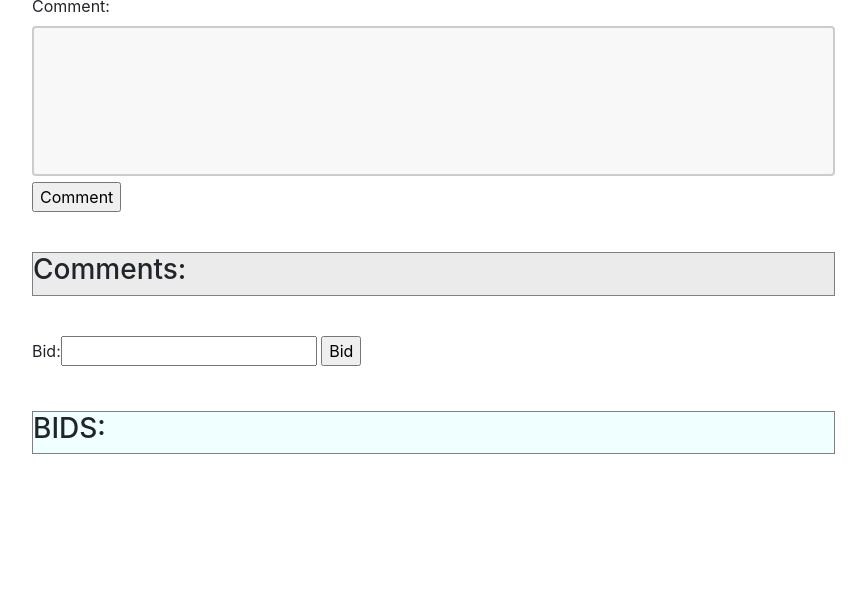
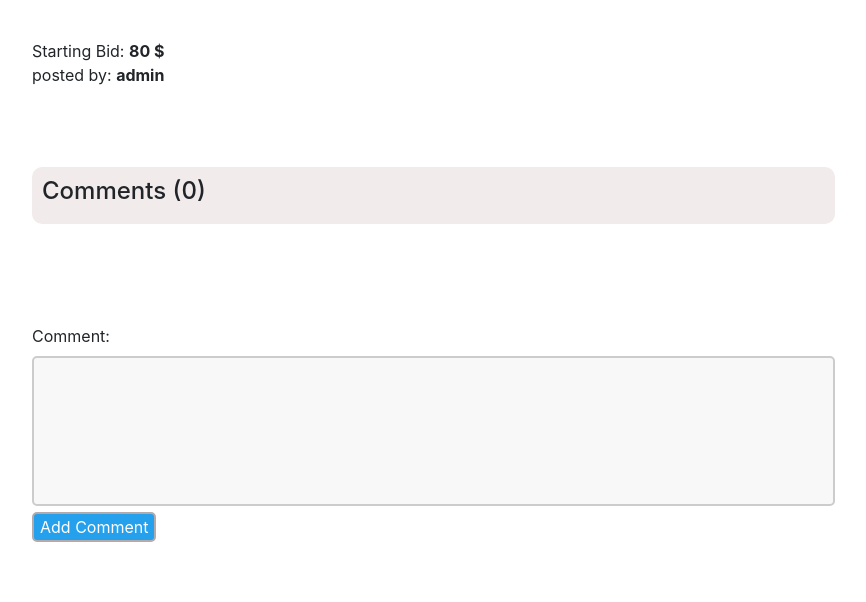
Before and after one commit to gabadadzeluca/project-2, a Django app: page /listing/3 in a window 1280 px wide. Shown: the part 565-1167 px from the top of the page, without its empty margins (106-972 px from the left). Before the commit the page ends 1019 px from the top, so only its background shows below. Run offline with Django 3.2, Linux system fonts and the light colour scheme; a user stored in the database is signed in; data comes from the database, SQL or seed files in the repository; both versions use the stored data as it was after the commit; some libraries are stand-ins or nearby versions.

Commit message:
Fixed and rewrote comments form and logic

```diff
--- a/auctions/admin.py
+++ b/auctions/admin.py
@@ -1,9 +1,9 @@
 from django.contrib import admin
 
-from .models import User, Listing, Comments, Bids
+from .models import User, Listing, Comments
 # Register your models here.
 
 admin.site.register(User)
 admin.site.register(Listing)
 admin.site.register(Comments)
-admin.site.register(Bids)
+#admin.site.register(Bids)
--- a/auctions/forms.py
+++ b/auctions/forms.py
@@ -1,6 +1,6 @@
 from django.forms import ModelForm, Textarea, TextInput, IntegerField
 from django import forms
-from .models import Listing, User, Comments, Bids
+from .models import Listing, User, Comments
 
 
 class ListingForm(ModelForm):
@@ -20,9 +20,9 @@ class CommentForm(ModelForm):
         fields = ['comment']
 
 
-class Bidform(ModelForm):
+"""class Bidform(ModelForm):
     bid = forms.IntegerField()
 
     class Meta:
         model = Bids
-        fields = ['bid']
+        fields = ['bid']"""
--- a/auctions/models.py
+++ b/auctions/models.py
@@ -1,6 +1,6 @@
 from django.contrib.auth.models import AbstractUser
 from django.db import models
-
+from datetime import datetime
 
 class User(AbstractUser):
     pass
@@ -12,6 +12,8 @@ class Listing(models.Model):
     image = models.CharField(blank=True, max_length=400)
     user = models.ForeignKey(User,on_delete=models.CASCADE, default=None)
     price = models.IntegerField('Price')
+    time = models.TimeField(default= datetime.now())
+    active = models.BooleanField(default=True)
     # ADD INVISIBLE ACTIVE FIELD TO KNOW IF THE LISTING IS ACTIVE
     def __str__(self):
         return f"{self.title} | Posted by: {self.user}"
@@ -27,27 +29,23 @@ class Comments(models.Model):
     comment = models.TextField('Comment', max_length=400)
 
     def __str__(self):
-        return f"{self.user}:  {self.comment}"
+        return f"{self.user} commented on {self.post.title}"
 
     class Meta:
         verbose_name = "Comment"
         verbose_name_plural = "Comments"
 
-
+"""
 class Bids(models.Model):
     post = models.ForeignKey(Listing, on_delete=models.CASCADE)
     user = models.ForeignKey(User, on_delete=models.CASCADE, default=None)
     bid = models.IntegerField()
     #starting_bid = models.ForeignKey(Listing, on_delete=models.CASCADE)
     #CHECK BID
-    """def checkbid(self,bid):
-        self.bid = bid
-        self.final_bid = Bids.final_bid
-        if self.bid < self.final_bid:
-            return False
-    """
+
     class Meta:
         verbose_name = "Bid"
         verbose_name_plural = "Bids"
     def __str__(self):
         return f"{self.user} has put a {self.bid}$ bid for {self.post.title}"
+"""
--- a/auctions/static/auctions/styles.css
+++ b/auctions/static/auctions/styles.css
@@ -5,12 +5,13 @@ body {
 }
 
 .box {
-  background-color: rgb(210, 227, 231);
+  background-color: rgb(242, 245, 246);
   width: 400px;
   font-size: larger;
   font-weight: 400;
   padding: 20px;
   margin: 40px;
+  border: 2px solid rgb(108, 108, 108);
 }
 .box a, .box a:hover {
   text-decoration: none;
@@ -35,26 +36,33 @@ form textarea {
 
 .img-listing-page {
   width: 200px;
+  margin: 10px 0 10px 0;
 }
 
 .img-full-page {
   width: 400px;
+  margin: 40px 0 40px 0;
 }
 
 .comments {
-  margin: 40px 0 40px 0;
-  border: 1px solid grey;
-  background-color: rgb(235, 235, 235);
-  font-weight: 500;
+  border-radius: 10px;
+  padding: 10px;
+  background-color: #f2ebeb;
+  margin: 80px 0 80px 0;
+  width: 80%;
 }
 
-.bids {
-  margin: 40px 0 40px 0;
-  border: 1px solid gray;
-  background-color: azure;
+.comment-form {
+  margin: 100px 0 50px 0;
+}
+.comment-form input {
+  background-color: #24a0ed;
+  color: white;
   font-weight: 400;
+  font-size: 16px;
+  border: 2px solid rgb(179, 171, 171);
+  border-radius: 5px;
 }
-
-.comments, .bids {
-  width: 80%;
+.comment-form textarea {
+  border-radius: 5px;
 }/*# sourceMappingURL=styles.css.map */
--- a/auctions/static/auctions/styles.scss
+++ b/auctions/static/auctions/styles.scss
@@ -5,12 +5,13 @@ body {
 }
 
 .box{
-    background-color: rgb(210, 227, 231);
+    background-color: rgb(242, 245, 246);
     width:400px;
     font-size: larger;
     font-weight: 400;
     padding: 20px;
     margin: 40px;
+    border: 2px solid rgb(108, 108, 108);
     a, a:hover{
         text-decoration: none;
         color:rgb(0, 0, 0);
@@ -37,26 +38,33 @@ form{
 
 .img-listing-page{
     width:200px;
+    margin: 10px 0 10px 0;
 }
 
 .img-full-page{
     width:400px;
+    margin: 40px 0 40px 0;
 }
 
 .comments{
-    margin: 40px 0 40px 0;
-    border: 1px solid grey;
-    background-color: rgb(235, 235, 235);
-    font-weight: 500;
+    border-radius: 10px;
+    padding: 10px;
+    background-color:#f2ebeb;
+    margin: 80px 0 80px 0;
+    width: 80%;
 }
 
-.bids{
-    margin: 40px 0 40px 0;
-    border: 1px solid gray;
-    background-color: azure;
-    font-weight: 400;
+.comment-form{
+    margin: 100px 0 50px 0;
+    input{
+        background-color: #24a0ed;
+        color: white;
+        font-weight: 400;
+        font-size: 16px;
+        border: 2px solid rgb(179, 171, 171);
+        border-radius: 5px;
+    }
+    textarea{
+        border-radius: 5px;
+    }
 }
-
-.comments, .bids{
-    width:80%;
-}
--- a/auctions/templates/auctions/listing.html
+++ b/auctions/templates/auctions/listing.html
@@ -1,62 +1,44 @@
 {% extends "auctions/layout.html" %}
 
 {% block title %}
-    {{listing}}
+    {{listing.title}}
 {% endblock%}
 
 {% block body %}
+    <div>
+        <div><h4>Item: {{listing.title}}</h4></div>
+        <div>Description: {{listing.content}}</div>
+        {% if listing.image %}
+            <div><img src="{{listing.image}}" alt="{{listing.title}}" class="img-full-page"></div>
+        {% else %}
+            <div><img src="https://www.cort.com/assets/images/no-image.png" alt="img not found" class="img-full-page"></div>
+        {% endif %}
+        <div>Starting Bid: <b>{{listing.price}} $</b></div>
+        <div>posted by: <b>{{listing.user}}</b></div>
+    </div>
 
-    {% for item in listing_list %}
-        {% if item.id == id %}
+    <div class="comments">
+        <h4>Comments ({{comments.count}})</h4>
+        {% for comment in comments %}
+            <div><b>{{comment.user}}:</b></div>
+            <div>{{comment.comment}}</div>
+        {% endfor %}
+    </div>
+
+    {% if comment_form %}
+    <div class="comment-form">
+        <form action="" method="POST">{% csrf_token %}
+            {{comment_form}}
+            <input type="submit" value="Add Comment">
+        </form>
+    </div>
+    {% else %}
+        <br>
         <div>
-
-            <div>Item: {{item.title}}</div>
-            {% if item.image %}
-                <div><img src="{{item.image}}" alt="{{item.title}}" class="img-full-page"></div>
-            {%endif%}
-
-            <div>Description: {{item.content}}</div>
-            <div>Current Bid: {{item.price}} $</div>
-            <div>Posted by: {{item.user}}</div>
-
+            <div> <h6>Log in to write a comment.</h6></div>
+            <div>Not Registered Yet? <a href="{%url 'register' %}">Click Here</a></div>
         </div>
+    {% endif %}
 
 
-        <form action="{% url 'listing' item.id %}" method="post">
-            {% csrf_token %}
-            {{comment_form}}
-            {% if comment_form %}
-            <input type="submit" Value="Comment">
-            {% endif %}
-        </form>
-        <div class="comments">
-            <h3>Comments:</h3>
-                {% for comment in comment_list %}
-                    {% if comment.post == item %}
-                        <div><b>{{comment.user}}:</b></div>
-                        <div> {{comment.comment}} </div>
-                    {% endif %}
-                {% endfor %}
-        </div>
-        <form action="" method="POST">
-            {% csrf_token %}
-            {{form_bid}}
-            <input type="submit" value="Bid">
-        </form>
-        <div class="bids">
-            <h3> BIDS: </h3>
-            {% for bid in bid_list %}
-                {% if bid.post == item %}
-                    {% if bid.bid >= item.price %}
-                        <div><b>{{bid.user}}</b> has bid</div>
-                        <div> {{bid.bid}} $</div>
-                        <br>
-                    {% endif %}
-                {% endif %}
-            {% endfor %}
-        </div>
-
-
-        {% endif %}
-    {% endfor %}
 {% endblock %}
--- a/auctions/urls.py
+++ b/auctions/urls.py
@@ -8,7 +8,7 @@ urlpatterns = [
     path("logout", views.logout_view, name="logout"),
     path("register", views.register, name="register"),
     path("create", views.create, name="create"),
-    path("listing/<int:id>", views.listing, name="listing"),
+    path("listing/<int:listing_id>", views.listing, name="listing"),
 
 
 ]
--- a/auctions/views.py
+++ b/auctions/views.py
@@ -1,12 +1,13 @@
+from turtle import title
 from django.contrib.auth import authenticate, login, logout
 from django.db import IntegrityError
 from django.http import HttpResponse, HttpResponseRedirect
-from django.shortcuts import render, get_object_or_404
+from django.shortcuts import render
 from django.urls import reverse
 from django.contrib.auth.decorators import login_required
 
-from .models import User, Listing, Comments, Bids
-from .forms import ListingForm, CommentForm, Bidform
+from .models import User, Listing, Comments
+from .forms import ListingForm, CommentForm
 
 
 
@@ -84,43 +85,34 @@ def create(request):
         "form":ListingForm()
     })
 
-def listing(request, id):
-    comment_list = Comments.objects.all()
-    listing_list = Listing.objects.all()
-    bid_list = Bids.objects.all()
+
+
+def listing(request, listing_id):
+
+    listing = Listing.objects.get(id = listing_id)
+    print(listing)
+    comments = Comments.objects.filter(post = listing)
     if request.user.is_authenticated:
 
         if request.method == "POST":
             comment_form = CommentForm(request.POST)
-            form_bid = Bidform(request.POST)
-            if form_bid.is_valid():
-                post = get_object_or_404(Listing, pk = id)
-                form_bid.instance.user = request.user
-                form_bid.instance.post = post
-                form_bid.save()
-
 
             if comment_form.is_valid():
-                post = get_object_or_404(Listing, pk=id)
-                comment_form.instance.user = request.user
-                comment_form.instance.post = post
-                comment_form.save()
-
-            return HttpResponseRedirect(reverse('index'))
+                instance = comment_form.save(commit=False)
+                instance.user = request.user
+                instance.post = listing
+                instance.save()
+                return HttpResponseRedirect(reverse('index'))
         return render(request, "auctions/listing.html",{
-            "listing_list": listing_list,
-            "id": id,
-            "comment_form" : CommentForm(),
-            "comment_list": comment_list,
-            "form_bid": Bidform(),
-            "bid_list": bid_list,
-
+        "id":listing_id,
+        "listing": listing,
+        "comment_form":CommentForm(),
+        "comments": comments
+    })
+    else:
+        return render(request, "auctions/listing.html",{
+            "id":listing_id,
+            "listing": listing,
+            "comments": comments,
 
         })
-    else:
-        return render(request, "auctions/listing.html",{
-            "listing_list": listing_list,
-            "id" : id,
-            "comment_list": comment_list,
-
-        })
```
Also changed, not shown: auctions/templates/auctions/index.html (+5 -2 lines), auctions/migrations/0001_initial.py, auctions/migrations/0002_alter_listing_image_comments.py (deleted), auctions/migrations/0002_alter_listing_time.py (added), auctions/migrations/0003_alter_comments_user.py (deleted), auctions/migrations/0003_listing_active_alter_listing_time.py (added), auctions/migrations/0004_bids.py (deleted), db.sqlite3, 1 other file.
